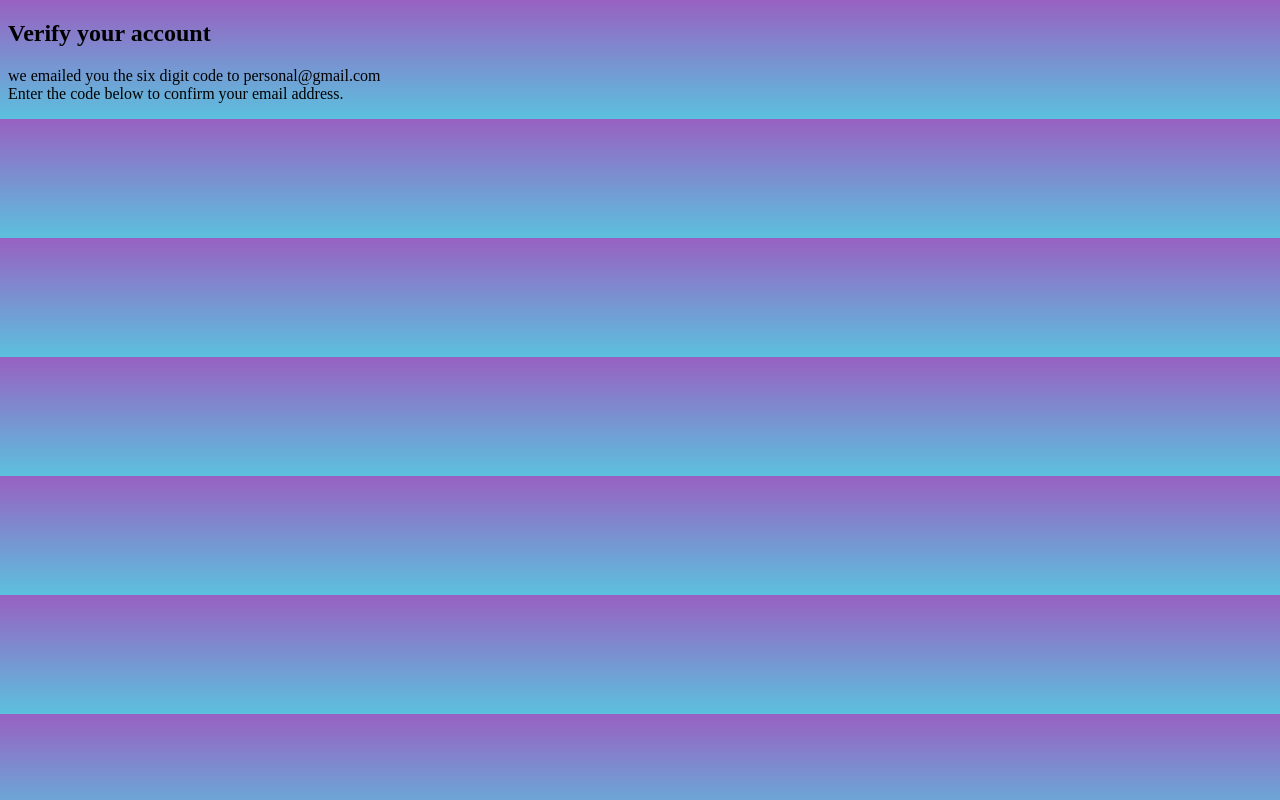
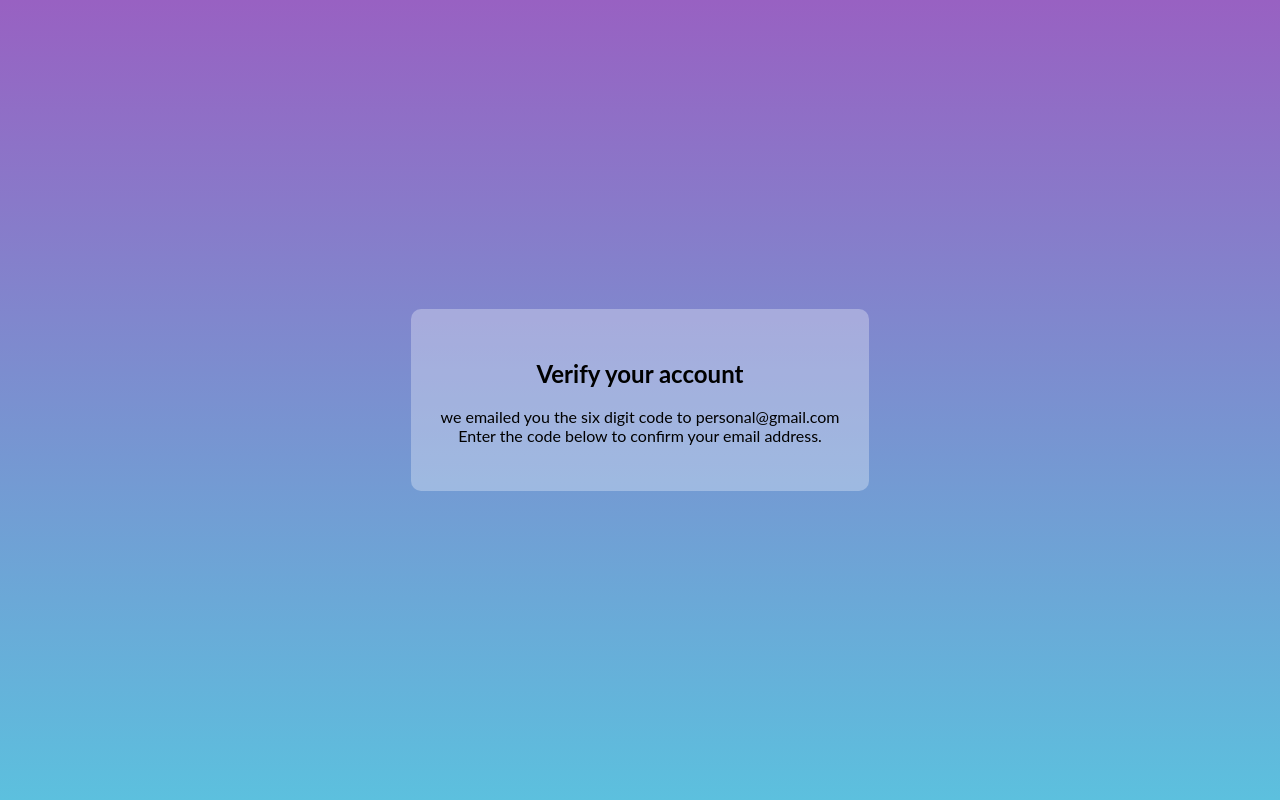
Before and after one commit to B-44-Project/ChatBotML, a Flask app: template templates/otp.html in a window 1280 px wide. Run offline with Flask 3, Linux system fonts and the light colour scheme; the template is opened without the code that fills it, so the values that code supplies are empty.

Commit message:
otp page

```diff
--- a/static/css/otp.css
+++ b/static/css/otp.css
@@ -4,4 +4,19 @@
 
 body{
     background-image: linear-gradient(#9861c2, #5cc0de);
+    font-family: "Lato", sans-serif;
+    height: 100vh;
+    display: flex;
+    justify-content: center;
+    align-items: center;
+    overflow: hidden;
+    margin: 0;
 }
+
+.container{
+    background-color: rgb(255, 255, 255, 0.3);
+    border-radius: 10px;
+    padding: 30px;
+    max-width: 1000px;
+    text-align: center;
+}
```
Also changed, not shown: templates/register.html (+4 -4 lines).
